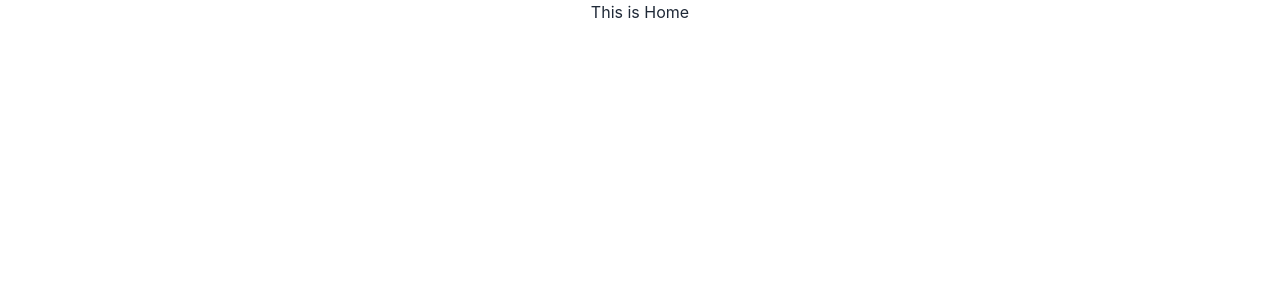
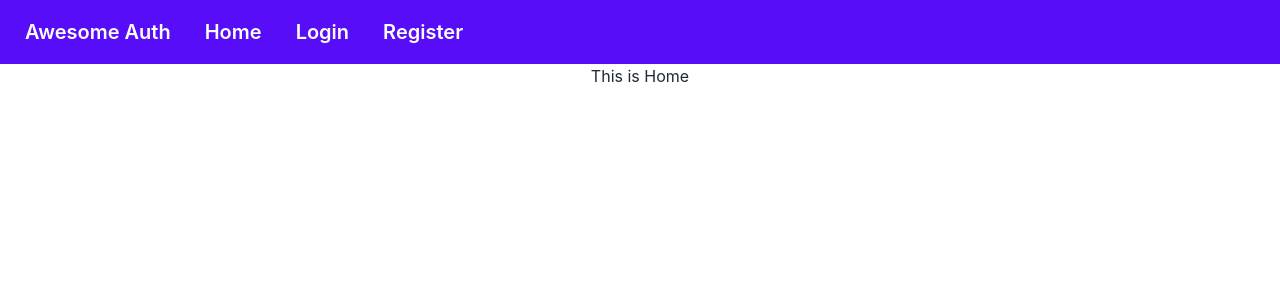
Before and after one commit to rasel497/auth-router-context, a React (Create React App) app: page / in a window 1280 px wide. Shown: the top 300 px of the page. Built offline with nearby package versions, Linux system fonts and the light colour scheme.

Commit message:
nav header done

```diff
--- a/src/componants/Header.js
+++ b/src/componants/Header.js
@@ -1,9 +1,15 @@
 import React from 'react';
+import { Link } from 'react-router-dom';
 
 const Header = () => {
     return (
         <div>
-            <h2>This is Header</h2>
+            <div className="navbar bg-primary text-primary-content">
+                <Link className="btn btn-ghost normal-case text-xl">Awesome Auth</Link>
+                <Link className="btn btn-ghost normal-case text-xl" to='/'>Home</Link>
+                <Link className="btn btn-ghost normal-case text-xl" to='/login'>Login</Link>
+                <Link className="btn btn-ghost normal-case text-xl" to='/register'>Register</Link>
+            </div>
         </div>
     );
 };
--- a/src/layout/Main.js
+++ b/src/layout/Main.js
@@ -1,9 +1,11 @@
 import React from 'react';
 import { Outlet } from 'react-router-dom';
+import Header from '../componants/Header';
 
 const Main = () => {
     return (
         <div>
+            <Header></Header>
             <Outlet></Outlet>
         </div>
     );
```
